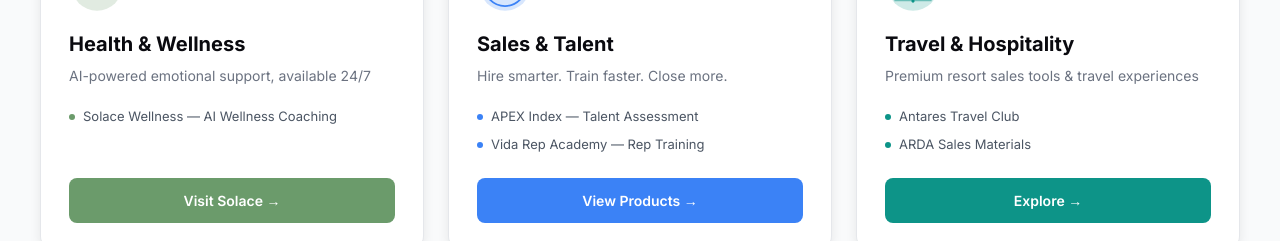
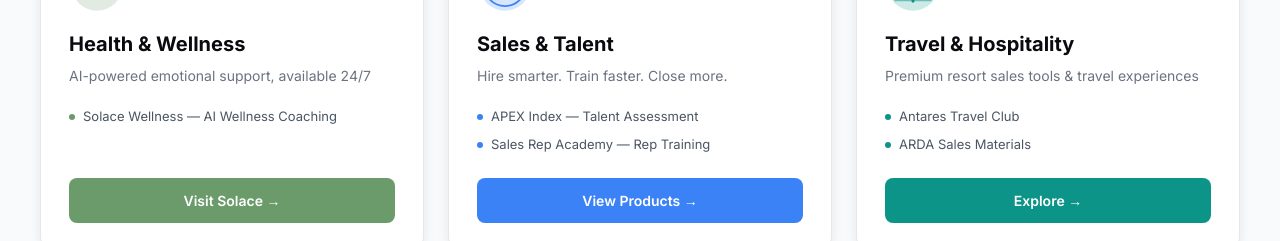
Before and after one commit to Antarestravelclub/Operon, a React (Vite) app: page / in a window 1280 px wide. Shown: the part 1320-1561 px from the top of the page. Built offline with nearby package versions, Linux system fonts and the light colour scheme.

Commit message:
Rename Vida Rep Academy to Sales Rep Academy across all pages

```diff
--- a/public/admin.html
+++ b/public/admin.html
@@ -530,7 +530,7 @@
         </div>
         <div class="card">
           <div class="card-icon">🎓</div>
-          <div class="card-title">Vida Rep Academy</div>
+          <div class="card-title">Sales Rep Academy</div>
           <div class="card-desc">Sales training platform</div>
           <a href="https://vida-rep-academy-9d6cda93.vercel.app" target="_blank" class="card-btn">Open Academy</a>
         </div>
--- a/public/arda/arda-pitch-deck.html
+++ b/public/arda/arda-pitch-deck.html
@@ -333,7 +333,7 @@
             <div class="slide-subtitle">FiMar Tech's 3-Product Ecosystem</div>
             <ul class="numbered-list">
                 <li data-number="1.">APEX Index — <em>Hire smarter</em></li>
-                <li data-number="2.">Vida Rep Academy — <em>Train faster</em></li>
+                <li data-number="2.">Sales Rep Academy — <em>Train faster</em></li>
                 <li data-number="3.">Operon AI — <em>Close more</em></li>
             </ul>
         </div>
@@ -355,7 +355,7 @@
 
         <!-- Slide 5 -->
         <div class="slide" id="slide5">
-            <h2 class="slide-title">Vida Rep Academy</h2>
+            <h2 class="slide-title">Sales Rep Academy</h2>
             <div class="slide-subtitle">"Your 30-day digital training program"</div>
             <div class="feature-box">
                 <div class="feature-title">Structured Day-by-Day Training</div>
@@ -415,7 +415,7 @@
                     <p>$799/mo + $1,500 one-time setup</p>
                 </div>
                 <div class="pricing-item">
-                    <h4>Vida Rep Academy</h4>
+                    <h4>Sales Rep Academy</h4>
                     <p>$499/mo + $2,500 one-time setup</p>
                 </div>
                 <div class="pricing-item">
--- a/public/arda/demo-script.docx.html
+++ b/public/arda/demo-script.docx.html
@@ -116,12 +116,12 @@
     </div>
 
     <div class="script-section">
-        <h2>Vida Rep Academy Demo</h2>
+        <h2>Sales Rep Academy Demo</h2>
         <p class="time">1 minute</p>
-        <p class="action">[Switch to Vida Rep Academy demo screen]</p>
+        <p class="action">[Switch to Sales Rep Academy demo screen]</p>
         <div class="dialogue">
             <p class="speaker">Mark:</p>
-            <p>"Now that you've hired the right people, train them faster. Vida Rep Academy is a 30-day digital program — day-by-day training, no more winging it. Tour process, sales process, objection handling, all structured."</p>
+            <p>"Now that you've hired the right people, train them faster. Sales Rep Academy is a 30-day digital program — day-by-day training, no more winging it. Tour process, sales process, objection handling, all structured."</p>
             <p>"Here's the admin dashboard. You can see exactly where each rep is in their training. No more guessing. And yes, it's white-label — your logo, your branding, your company name."</p>
             <p>"One client said, 'This is the first time in 10 years I know exactly what my new reps are learning.' That's the power of structure."</p>
         </div>
--- a/public/arda/one-pager.docx.html
+++ b/public/arda/one-pager.docx.html
@@ -78,7 +78,7 @@
     <p>AI-powered talent assessment specifically designed for vacation ownership sales. Score candidates on closing mindset, resilience, communication, and motivation. Reduce bad hires by up to 60%.</p>
     <p><strong>[QR: apex-index.com]</strong></p>
 
-    <h3>Vida Rep Academy</h3>
+    <h3>Sales Rep Academy</h3>
     <p><em>"Your 30-day digital training program"</em></p>
     <p>Structured day-by-day training for new reps covering tour process, sales process, and objection handling. Track rep progress in real time. White-label available for your brand.</p>
     <p><strong>Admin dashboard included</strong></p>
@@ -113,7 +113,7 @@
                 <td>$1,500 setup</td>
             </tr>
             <tr>
-                <td><strong>Vida Rep Academy (VRA)</strong></td>
+                <td><strong>Sales Rep Academy (VRA)</strong></td>
                 <td>$499/mo</td>
                 <td>$2,500 setup</td>
             </tr>
--- a/public/arda/pitch-deck.docx.html
+++ b/public/arda/pitch-deck.docx.html
@@ -86,7 +86,7 @@
         <h3>FiMar Tech's 3-Product Ecosystem:</h3>
         <ol>
             <li><strong>APEX Index</strong> — Hire smarter</li>
-            <li><strong>Vida Rep Academy</strong> — Train faster</li>
+            <li><strong>Sales Rep Academy</strong> — Train faster</li>
             <li><strong>Operon AI</strong> — Close more</li>
         </ol>
         <p><em>One integrated platform designed specifically for vacation ownership sales teams.</em></p>
@@ -112,7 +112,7 @@
     </div>
 
     <div class="slide">
-        <h2>Slide 5 — Vida Rep Academy</h2>
+        <h2>Slide 5 — Sales Rep Academy</h2>
         <h3>"Your 30-day digital training program"</h3>
         <h3>Structured Day-by-Day Training:</h3>
         <ul>
@@ -170,7 +170,7 @@
             <li>$799/month</li>
             <li>$1,500 one-time setup fee</li>
         </ul>
-        <h3>Vida Rep Academy:</h3>
+        <h3>Sales Rep Academy:</h3>
         <ul>
             <li>$499/month</li>
             <li>$2,500 one-time setup fee</li>
--- a/public/arda/pitchman-training-manual.docx.html
+++ b/public/arda/pitchman-training-manual.docx.html
@@ -136,7 +136,7 @@
         <h3>4. Product Demos (2-3 minutes)</h3>
         <ul>
             <li>APEX Index: Hiring smarter</li>
-            <li>Vida Rep Academy: Training faster</li>
+            <li>Sales Rep Academy: Training faster</li>
             <li>Operon AI: Closing more</li>
         </ul>
 
@@ -164,7 +164,7 @@
             <p><strong>Sales Tip:</strong> Always share a real example of a bad hire avoided. Numbers talk.</p>
         </div>
 
-        <h3>Vida Rep Academy</h3>
+        <h3>Sales Rep Academy</h3>
         <p><em>"Your 30-day digital training program"</em></p>
         <ul>
             <li><strong>Key Feature:</strong> Day-by-day structured training</li>
--- a/public/master-info-packet.html
+++ b/public/master-info-packet.html
@@ -254,7 +254,7 @@
           <tr><th>Product</th><th>Monthly</th><th>Setup</th></tr>
           <tr><td>Operon (per rep)</td><td>$39/rep</td><td>$1,900</td></tr>
           <tr><td>APEX Index</td><td>$799</td><td>$1,500</td></tr>
-          <tr><td>Vida Rep Academy</td><td>$499</td><td>$2,500</td></tr>
+          <tr><td>Sales Rep Academy</td><td>$499</td><td>$2,500</td></tr>
           <tr><td>Starter SaaS</td><td>$29</td><td>—</td></tr>
           <tr><td>Growth SaaS</td><td>$99</td><td>—</td></tr>
           <tr><td>Pro SaaS</td><td>$299</td><td>—</td></tr>
@@ -452,7 +452,7 @@
         <tr><td>Solace Wellness</td><td>solace-wellness.io</td><td>Antarestravelclub/instant-coach-glow</td></tr>
         <tr><td>Operon</td><td>myoperon.io</td><td>Antarestravelclub/Operon</td></tr>
         <tr><td>APEX Index</td><td>apex-index.com</td><td>Antarestravelclub/apexindex</td></tr>
-        <tr><td>Vida Rep Academy</td><td>vida-rep-academy.vercel.app</td><td>Antarestravelclub/vida-rep-academy-9d6cda93</td></tr>
+        <tr><td>Sales Rep Academy</td><td>vida-rep-academy.vercel.app</td><td>Antarestravelclub/vida-rep-academy-9d6cda93</td></tr>
         <tr><td>ARDA Sales Materials</td><td>arda-materials.vercel.app</td><td>—</td></tr>
         <tr><td>Secure Check-In</td><td>secure-checkin-confirm.vercel.app</td><td>Antarestravelclub/secure-checkin-confirm</td></tr>
       </table>
--- a/src/pages/Landing.tsx
+++ b/src/pages/Landing.tsx
@@ -197,7 +197,7 @@
       title: 'Sales & Talent',
       color: '#3b82f6',
       tagline: 'Hire smarter. Train faster. Close more.',
-      products: ['APEX Index — Talent Assessment', 'Vida Rep Academy — Rep Training'],
+      products: ['APEX Index — Talent Assessment', 'Sales Rep Academy — Rep Training'],
       cta: 'View Products',
       ctaLink: 'https://apex-index.com',
       external: false,
```
